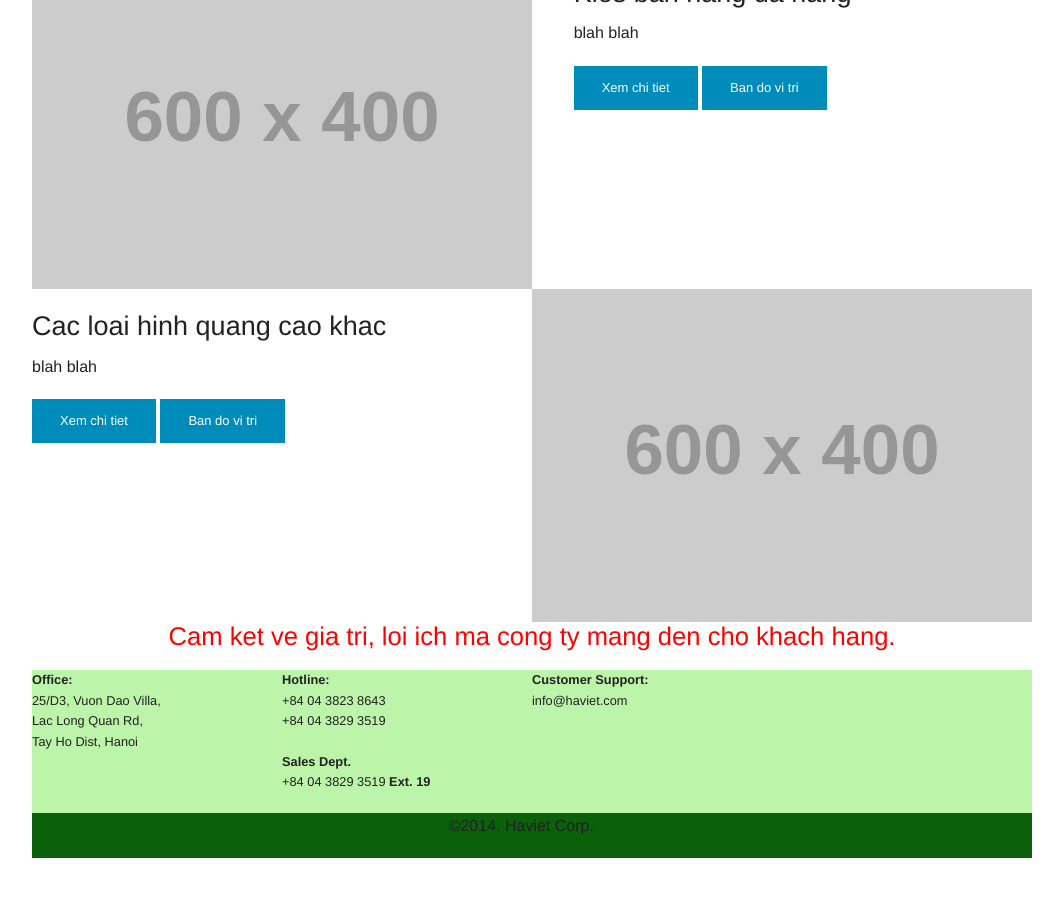
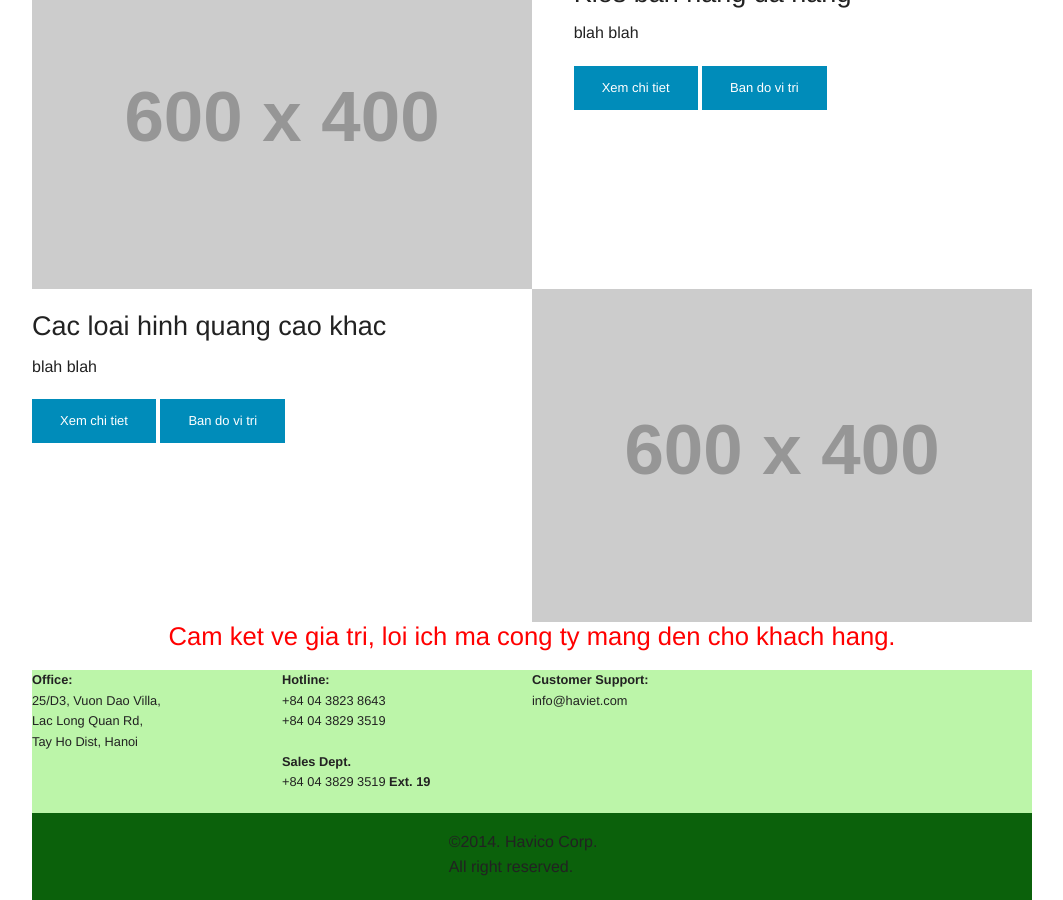
Before and after one commit to haviet/static-on-foundation, a Jekyll site: the page built from index.html, in a window 1280 px wide and 900 px high, scrolled down 2096 px. Shown: the whole window, without its empty margins (108-1171 px from the left). Built offline with Jekyll 4.4.1, drawn with Linux system fonts in a browser that asks for light colours; before the commit the page ends 2954 px from its top, so only the background shows below that.

Commit message:
Update footer.html

```diff
--- a/_includes/footer.html
+++ b/_includes/footer.html
@@ -25,7 +25,7 @@
 <footer>
 	<div class="row collapse dark-green-bg">
 		<div class="medium-2 columns small-centered">
-			<p class="footer-text">&copy;2014. Haviet Corp.</p>
+			<br><p class="footer-text">&copy;2014. Havico Corp. All right reserved.</p>
 		</div>
 	</div>
 </footer>
```
